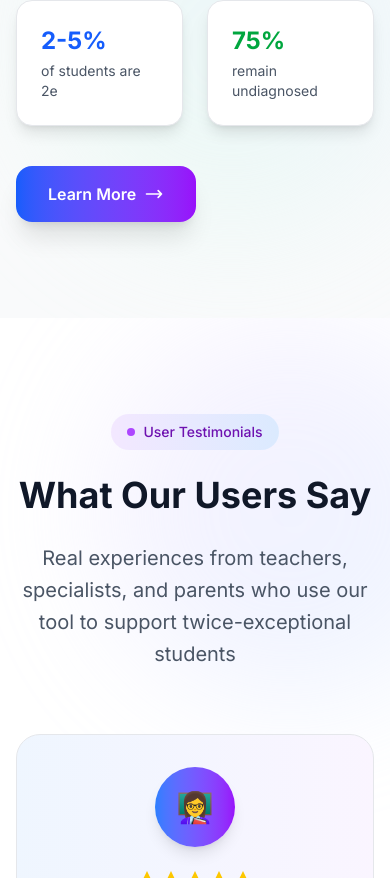
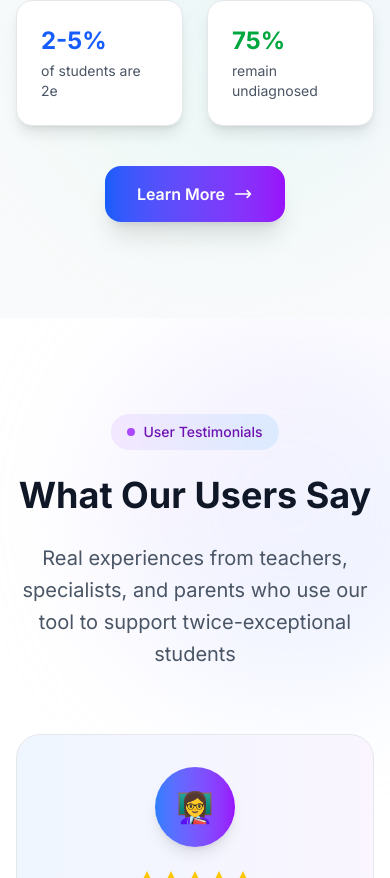
Before and after one commit to Yussif20/talent-bridge, a Next.js app: page /en in a window 390 px wide. Shown: the part 5466-6344 px from the top of the page. Built offline with nearby package versions, Linux system fonts and the light colour scheme.

Commit message:
fix the uncentered content in small screens

```diff
--- a/components/Footer.tsx
+++ b/components/Footer.tsx
@@ -59,7 +59,7 @@ export default function Footer() {
             <h3 className="text-xl font-bold mb-6 text-transparent bg-clip-text bg-gradient-to-r from-blue-200 via-purple-200 to-pink-200">
               {footer("quickLinks")}
             </h3>
-            <ul className="space-y-4">
+            <ul className="space-y-4 flex flex-col items-center md:items-start">
               {quickLinks.map((link) => (
                 <li
                   key={link.href}
--- a/sections/AboutSection.tsx
+++ b/sections/AboutSection.tsx
@@ -114,6 +114,7 @@ export default function AboutSection() {
               </div>
             </div>
 
+            <div className="flex justify-center lg:justify-start">
               <Link
                 href={`/${locale}/about`}
                 className="group inline-flex items-center px-8 py-4 bg-gradient-to-r from-blue-600 to-purple-600 text-white rounded-2xl font-semibold shadow-xl hover:shadow-2xl transform hover:scale-105 transition-all duration-300"
@@ -137,6 +138,7 @@ export default function AboutSection() {
                   />
                 </svg>
               </Link>
+            </div>
           </div>
 
           {/* Visual side */}
```
Lines whose indentation alone changed are shown as unchanged.
